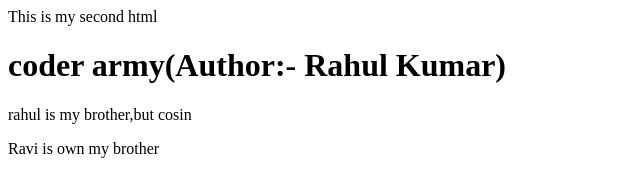
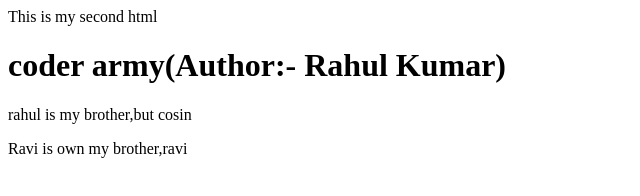
Before and after one commit to kranuj0310/LocalCoder, a plain HTML site: page index.html in a window 1280 px wide. Shown: the full height of the page, 0-640 px from the left. Drawn offline with Linux system fonts and the light colour scheme.

```diff
--- a/index.html
+++ b/index.html
@@ -1,4 +1,4 @@
 <p>This is my second html</p>
 <h1>coder army(Author:- Rahul Kumar)</h1>
 <p>rahul is my brother,but cosin</p>
-<p>Ravi is own my brother</p>
+<p>Ravi is own my brother,ravi</p>
```
